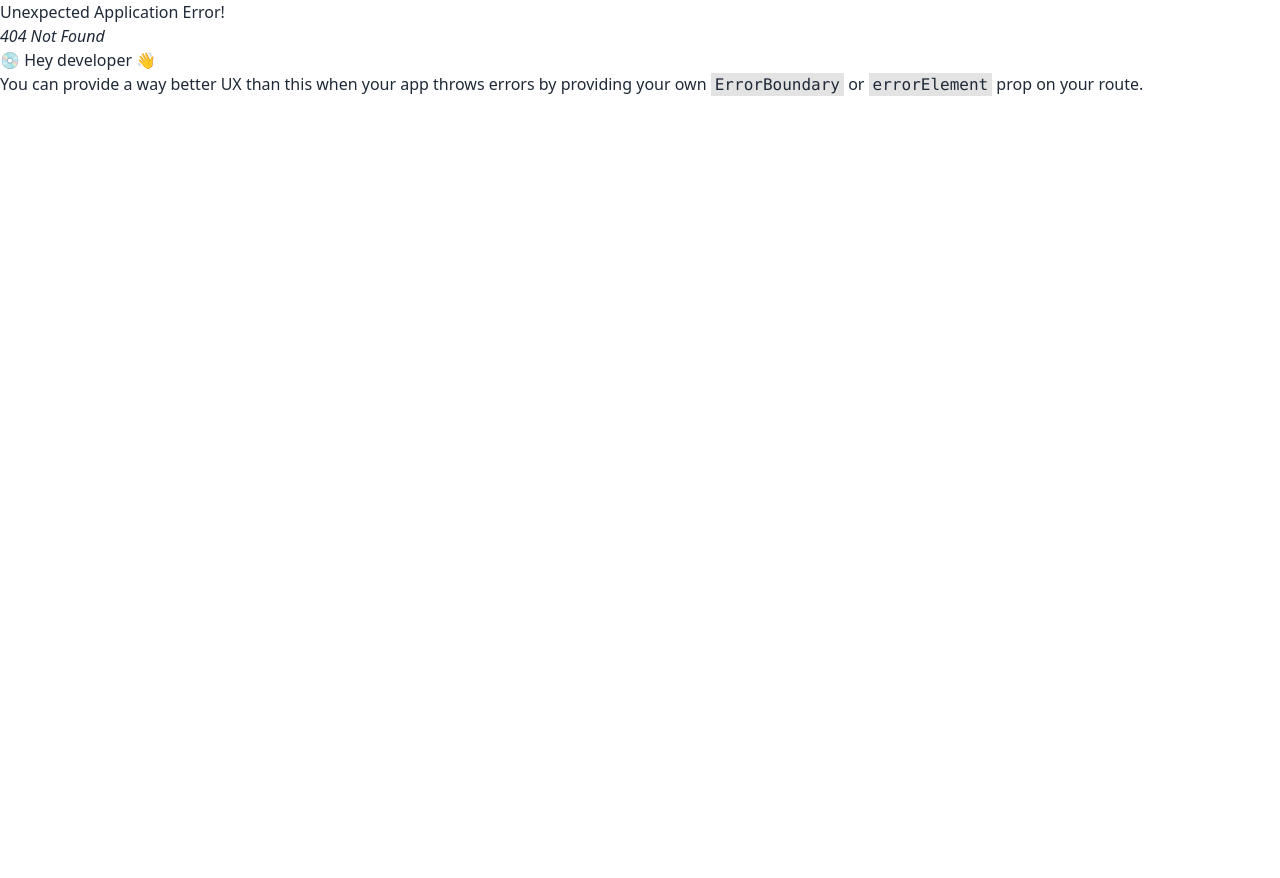
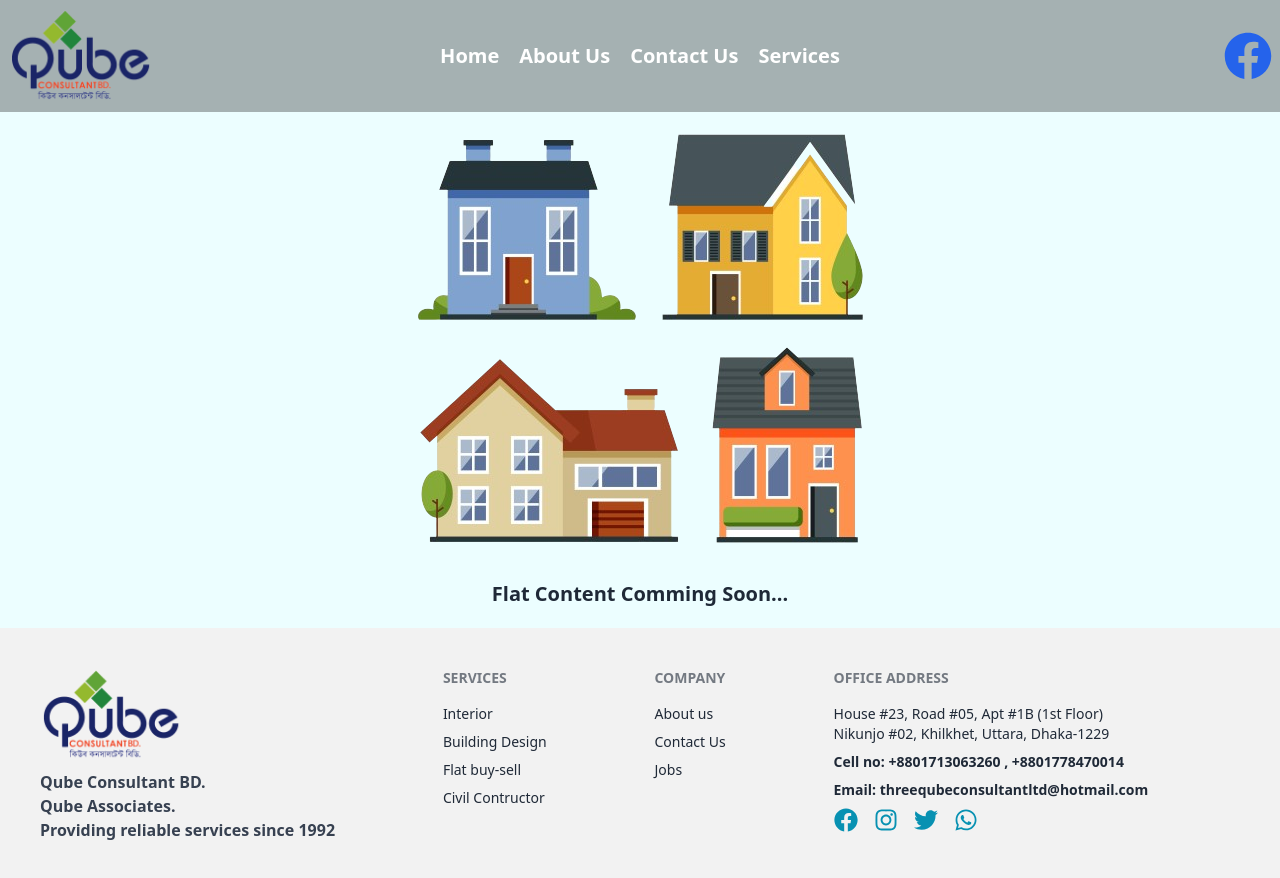
Before and after one commit to PmSaifuzzaman/qube-consultant-bd, a React (Vite) app: page /flat in a window 1280 px wide. Before the commit this address had no page. Shown: the top 878 px of the page. Before the commit the page ends 800 px from the top, so only its background shows below. Built offline with nearby package versions, Linux system fonts and the light colour scheme.

Commit message:
Flat buy-sell and civil contractor section added

```diff
--- a/src/components/Footer/Footer.jsx
+++ b/src/components/Footer/Footer.jsx
@@ -16,10 +16,10 @@ const Footer = () => {
             </aside>
             <nav>
                 <h6 className="footer-title">Services</h6>
-                <a className="link link-hover">Interior</a>
-                <a className="link link-hover">Building Design</a>
-                <a className="link link-hover">Flat buy-sell</a>
-                <a className="link link-hover">Civil Contructor</a>
+                <Link to={"/interior"} className="link link-hover">Interior</Link>
+                <Link to={"/building"} className="link link-hover">Building Design</Link>
+                <Link to={"/flat"} className="link link-hover">Flat buy-sell</Link>
+                <Link to={"/civil"} className="link link-hover">Civil Contructor</Link>
             </nav>
             <nav>
                 <h6 className="footer-title">Company</h6>
--- a/src/components/Home/Home.jsx
+++ b/src/components/Home/Home.jsx
@@ -2,6 +2,7 @@ import Banner from "../Banner/Banner";
 import ChooseUs from "../ChooseUs/ChooseUs";
 import Footer from "../Footer/Footer";
 import Navbar from "../Navbar/Navbar";
+// import Navbar from "../Navbar/Navbar";
 import Services from "../Services/Services";
 import SuccessCounter from "../SuccessCounter/SuccessCounter";
 
--- a/src/components/Navbar/Navbar.jsx
+++ b/src/components/Navbar/Navbar.jsx
@@ -7,6 +7,16 @@ const Navbar = () => {
 
 
     const facebookUrl = "https://www.facebook.com/qubeconsultant";
+
+
+
+    const handleServicesClick = () => {
+        const servicesSection = document.getElementById("services-section");
+
+        if (servicesSection) {
+            servicesSection.scrollIntoView({ behavior: "smooth" });
+        }
+    };
 
 
 
@@ -43,12 +53,12 @@ const Navbar = () => {
                             </NavLink>
                         </li>
                         <li>
-                            <NavLink to={"/services"}
+                            <Link onClick={handleServicesClick}
                                 className={({ isActive, isPending }) =>
                                     isPending ? "pending" : isActive ? "text-red-400 underline font-medium" : ""
                                 }>
                                 Services
-                            </NavLink>
+                            </Link>
                         </li>
 
                     </ul>
@@ -82,12 +92,12 @@ const Navbar = () => {
                         </NavLink>
                     </li>
                     <li>
-                        <NavLink to={"/services"}
+                        <Link  onClick={handleServicesClick}
                             className={({ isActive, isPending }) =>
                                 isPending ? "pending" : isActive ? "text-red-400 underline font-medium" : ""
                             }>
                             Services
-                        </NavLink>
+                        </Link>
                     </li>
 
                 </ul>
--- a/src/components/Services/Services.jsx
+++ b/src/components/Services/Services.jsx
@@ -6,7 +6,7 @@ import { Link } from "react-router-dom";
 
 const Services = () => {
     return (
-        <div>
+        <div id="services-section">
             <div className="text-center pb-10">
                 <h2 className="text-4xl font-bold py-2">Services</h2>
                 <p>Here we have our best featured services. Along with this we also offer different services which makes our lifestyle living worth.</p>
@@ -25,12 +25,16 @@ const Services = () => {
                     </Link>
                 </div>
                 <div >
-                    <img src={flat} alt="" className="h-56" />
-                    <h2 className="text-xl font-bold pt-3">Flat buy-sell</h2>
+                    <Link to={"/flat"}>
+                        <img src={flat} alt="" className="h-56" />
+                        <h2 className="text-xl font-bold pt-3">Flat buy-sell</h2>
+                    </Link>
                 </div>
                 <div >
-                    <img src={civil} alt="" className="h-56" />
-                    <h2 className="text-xl font-bold pt-3">Civil Contractor</h2>
+                    <Link to={"/civil"}>
+                        <img src={civil} alt="" className="h-56" />
+                        <h2 className="text-xl font-bold pt-3">Civil Contractor</h2>
+                    </Link>
                 </div>
             </div>
         </div>
--- a/src/components/SuccessCounter/SuccessCounter.jsx
+++ b/src/components/SuccessCounter/SuccessCounter.jsx
@@ -10,7 +10,7 @@ const SuccessCounter = () => {
                 <h2 className="text-4xl font-bold ">Success Counter</h2>
 
             </div>
-            <div className="mb-10 grid grid-cols-4 divide-x-2 divide-current border-current border-t-2 border-b-2 bg-cyan-50 ">
+            <div className="mb-10 grid grid-cols-2 md:grid-cols-4 divide-x-2 divide-current border-current border-t-2 border-b-2 bg-cyan-50 ">
                 <div className="text-center space-y-2 py-10">
                     <FaChartLine className="mx-auto text-6xl text-cyan-600 bg-cyan-200 p-3 rounded-full" />
                     <h2 className="text-3xl font-bold">13+</h2>
--- /dev/null
+++ b/src/pages/Civil/Civil.jsx
@@ -0,0 +1,19 @@
+import Footer from "../../components/Footer/Footer";
+import Navbar from "../../components/Navbar/Navbar";
+import civil from "../../assets/Civil/civil.png"
+
+
+const Civil = () => {
+    return (
+        <div>
+            <Navbar></Navbar>
+            <div className="pt-28">
+                <img className="mx-auto" src={civil} alt="Civil-image" />
+            </div>
+            <h2 className="text-center text-xl font-bold pb-5">Civil Content Comming Soon...</h2>
+            <Footer></Footer>
+        </div>
+    );
+};
+
+export default Civil;
--- /dev/null
+++ b/src/pages/Flat/Flat.jsx
@@ -0,0 +1,19 @@
+import Footer from "../../components/Footer/Footer";
+import Navbar from "../../components/Navbar/Navbar";
+import flat from "../../assets/Flat/flat.png"
+
+
+const Flat = () => {
+    return (
+        <div>
+            <Navbar></Navbar>
+            <div className="pt-20">
+                <img className="mx-auto" src={flat} alt="Civil-image" />
+            </div>
+            <h2 className="text-center text-xl font-bold pb-5">Flat Content Comming Soon...</h2>
+            <Footer></Footer>
+        </div>
+    );
+};
+
+export default Flat;
```
Also changed, not shown: src/Route/router.jsx (+10 -4 lines), src/assets/Civil/civil.png (added), src/assets/Flat/flat.png (added).
